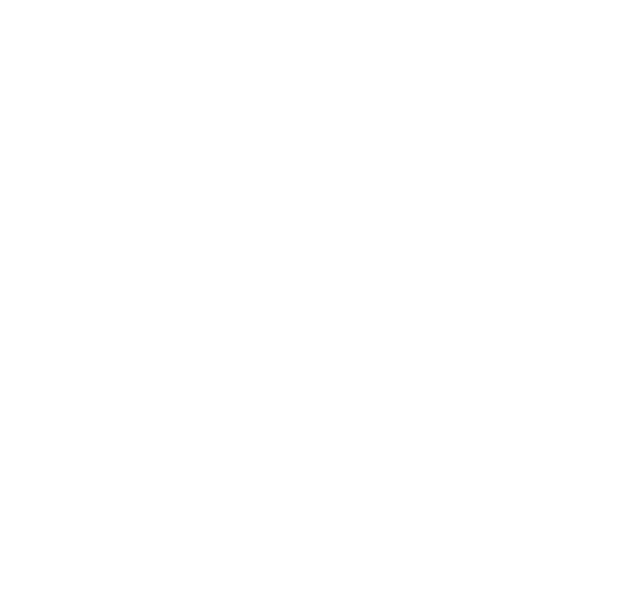
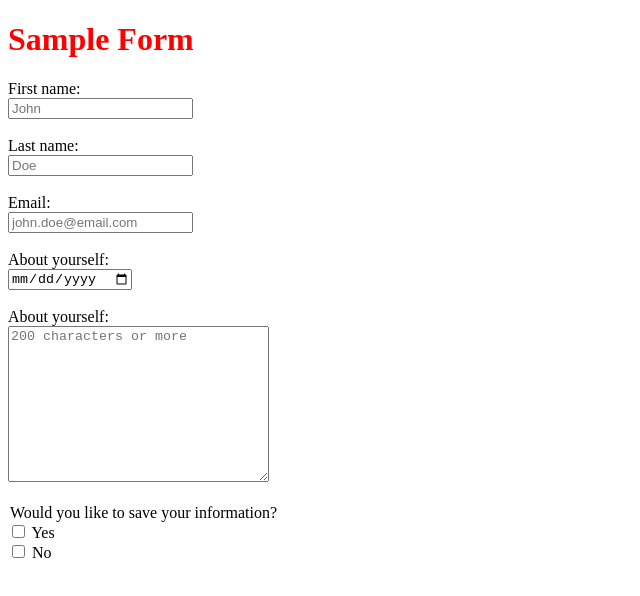
Before and after one commit to DEsp04/form_assignment, a website built with Vite: page index.html in a window 1280 px wide. Shown: the whole page, without its empty margins (0-640 px from the left). Built offline with nearby package versions, Linux system fonts and the light colour scheme.

Commit message:
added form inputs

```diff
--- a/index.html
+++ b/index.html
@@ -7,7 +7,44 @@
   </head>
   <body>
     <div id="app">
+        <h1>Sample Form</h1>
+        <div>
+          <form action="">
+            <div>
+              <label for="fname">First name:</label><br>
+              <input type="text" id="fname" name="fname" placeholder="John"><br><br>
+            </div>
 
+            <div>
+              <label for="lname">Last name:</label><br>
+              <input type="text" id="lname" name="lname" placeholder="Doe"><br><br>
+            </div>
+
+            <div>
+              <label for="lname">Email:</label><br>
+              <input type="email" id="email" name="email" placeholder="john.doe@email.com"><br><br>
+            </div>
+
+            <div>
+              <label for="email">About yourself:</label><br>
+              <input type="date" id="date" name="date"><br><br>
+            </div>
+
+            <div>
+               <label for="date">About yourself:</label><br>
+            <textarea name="" placeholder="200 characters or more" rows="10" cols="30"></textarea><br><br>
+            </div>
+
+            <div>
+              <legend>Would you like to save your information?</legend>
+              <input type="checkbox" name="permission" value="yes">
+              <label for="yes">Yes</label><br>
+              <input type="checkbox" name="permission" value="no">
+              <label for="yes">No</label><br>
+            </div>
+
+          </form>
+        </div>
     </div>
     <script type="module" src="/main.js"></script>
   </body>
--- a/main.js
+++ b/main.js
@@ -1,4 +1,4 @@
 import './style.css';
 
-// eslint-disable-next-line no-undef
-document.querySelector('#app').innerHTML = ``;
+// // eslint-disable-next-line no-undef
+// document.querySelector('#app').innerHTML = ``;
--- a/style.css
+++ b/style.css
@@ -1,8 +1,3 @@
-#app {
-  font-family: Avenir, Helvetica, Arial, sans-serif;
-  -webkit-font-smoothing: antialiased;
-  -moz-osx-font-smoothing: grayscale;
-  text-align: center;
-  color: #2c3e50;
-  margin-top: 60px;
+h1 {
+  color: red
 }
```
Also changed, not shown: index.js (deleted).
